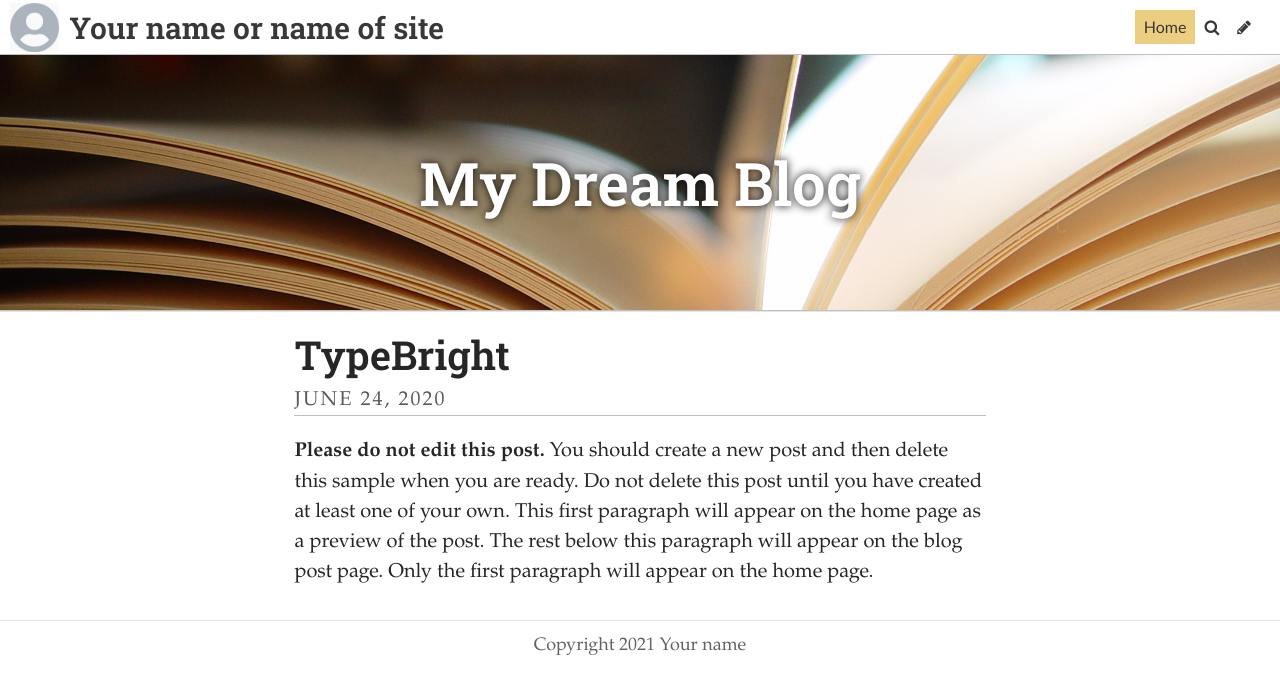
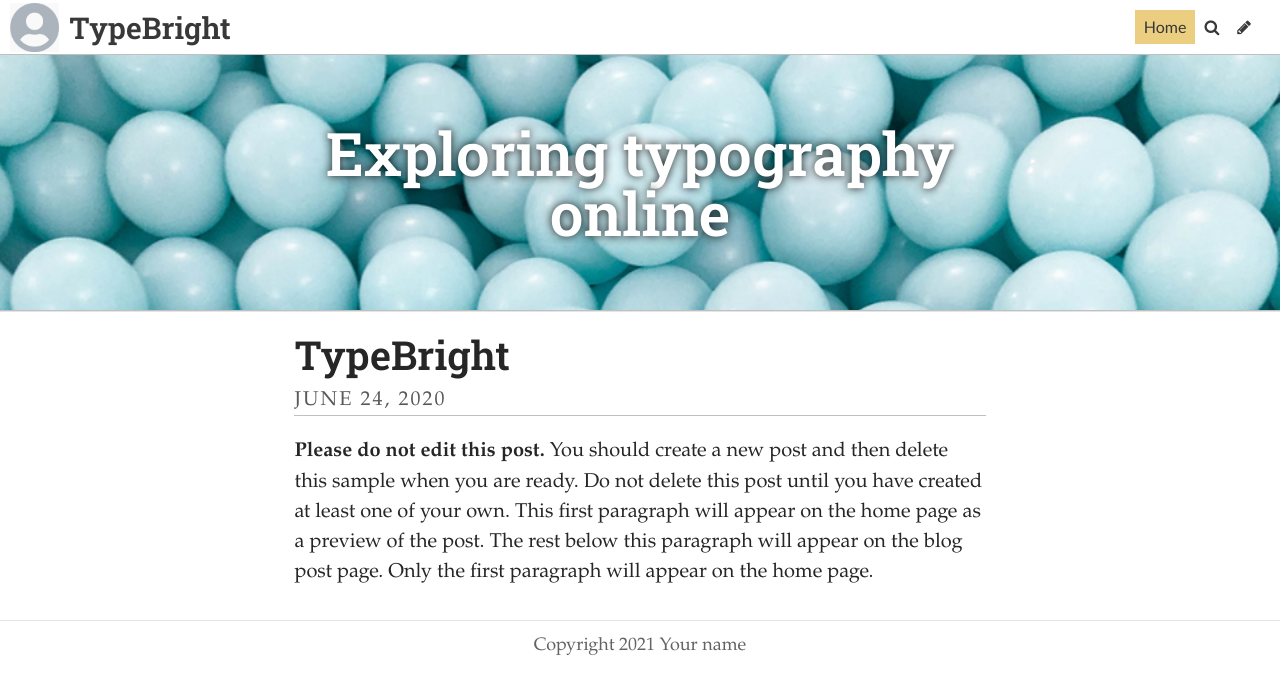
Before and after one commit to nicoleanncarter/typo-design-template, a Jekyll site: the page built from index.html, in a window 1280 px wide. Shown: the top 694 px of the page. Built offline with Jekyll 4.4.1, drawn with Linux system fonts in a browser that asks for light colours; some web fonts are replaced; the list of posts is cut into pages by our own code.

Commit message:
Update Settings “general”

```diff
--- a/_data/settings.yml
+++ b/_data/settings.yml
@@ -1,13 +1,13 @@
-title: Your name or name of site
+title: TypeBright
 description: A website with a blog
-header_text: My Dream Blog
+footer_text: Copyright 2021 Your name
+header_feature_image: ../uploads/placeholder1.jpg
+header_text: "Exploring typography online "
 header_text_color: "#ffffff"
-footer_text: Copyright 2021 Your name
-header_feature_image: ../uploads/pages.jpg
-bannerheight: "20vmax"
-navbarheight: "55px"
-gridlayout: false
+bannerheight: 20vmax
+navbarheight: 55px
 logo: /uploads/logo.jpg
 favicon: /uploads/favicon.ico
+gridlayout: false
+fixednavbar: false
 upzoom: true
-fixednavbar: false
```
